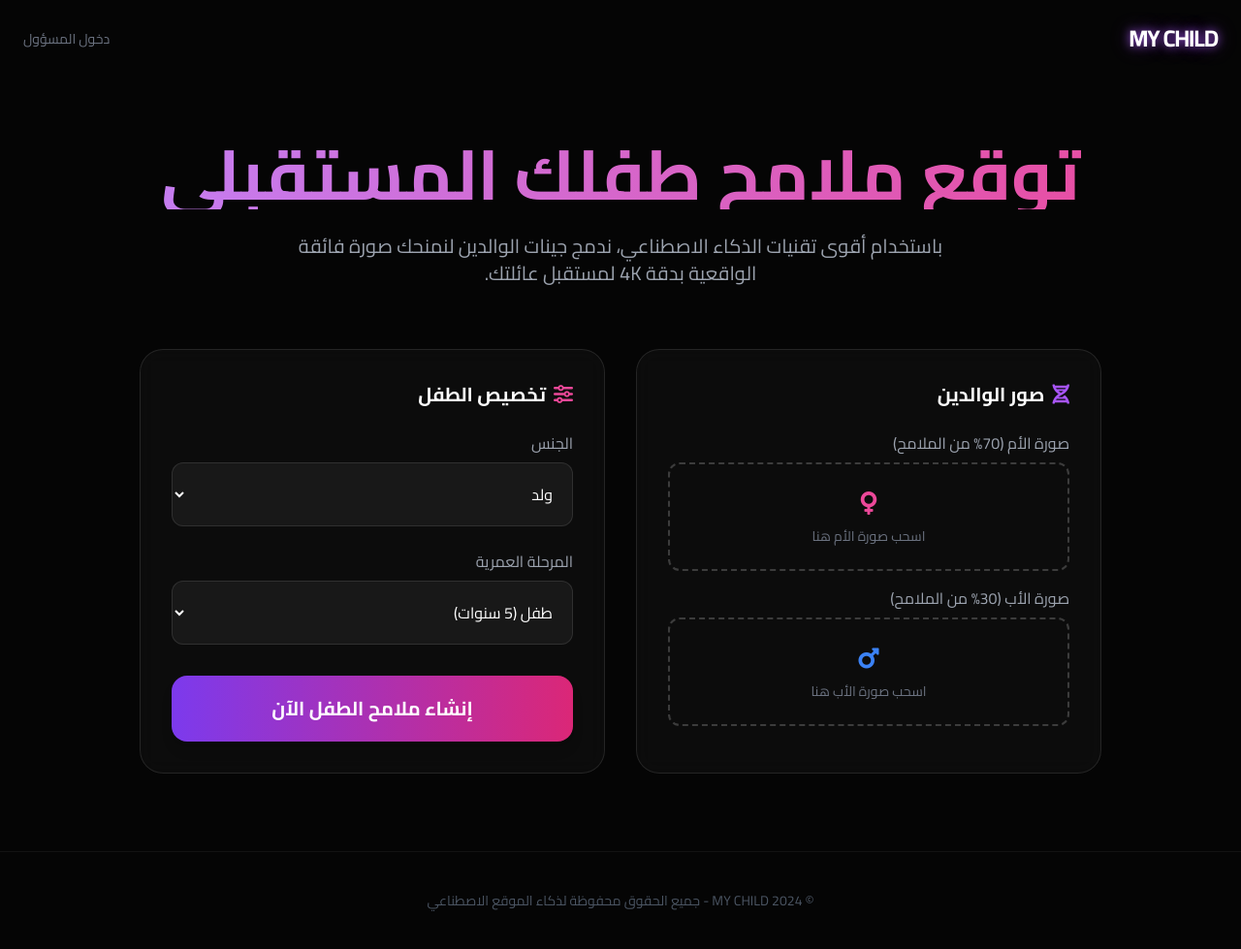
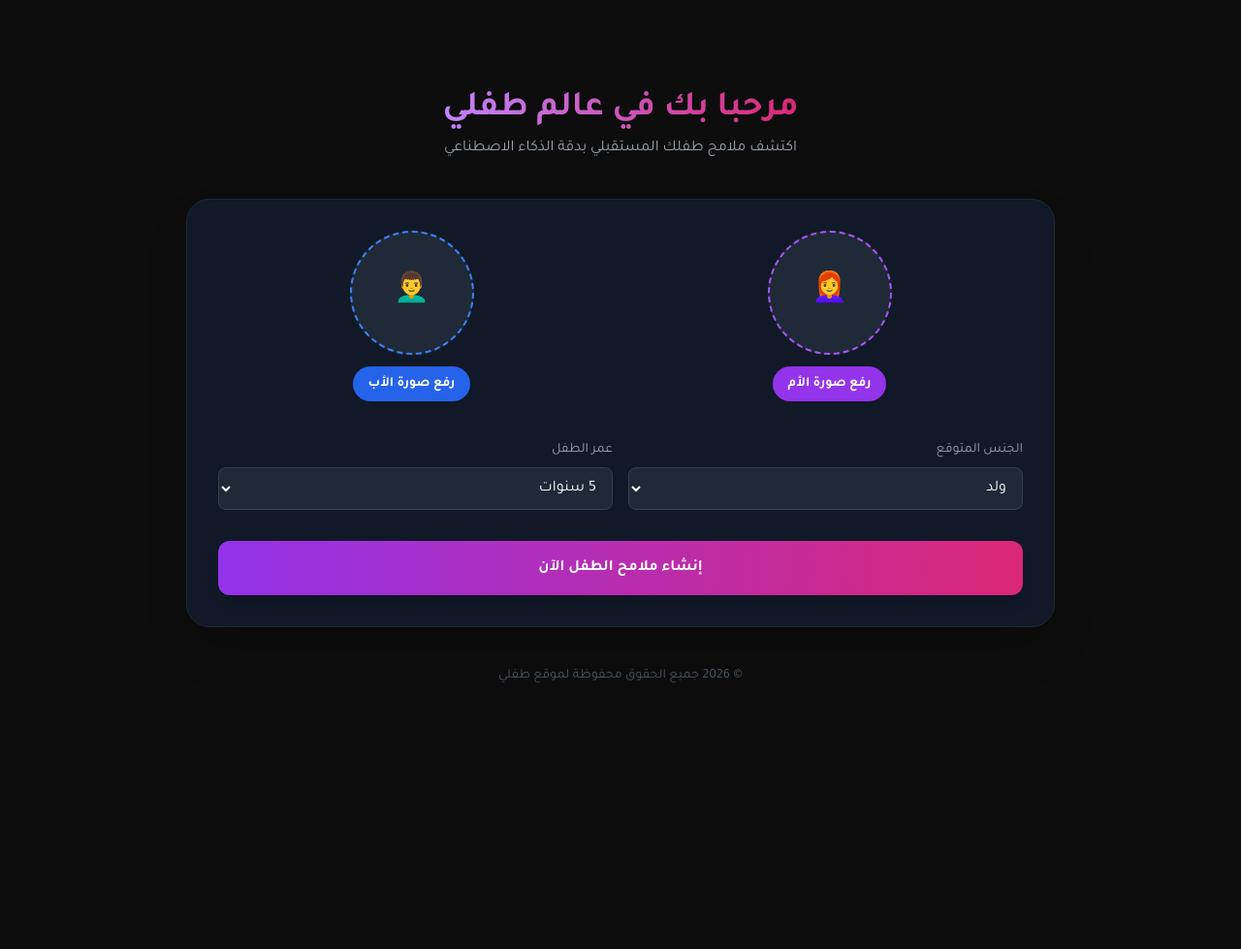
Before and after one commit to momenkun30-lab/My-Child, a website: page index.html in a window 1280 px wide. Shown: the whole page at 97% size. After the commit the page ends 800 px from the top, so only its background shows below. Drawn offline with nearby package versions, Linux system fonts and the light colour scheme.

Commit message:
Update index.html

```diff
--- a/index.html
+++ b/index.html
@@ -3,150 +3,112 @@
 <head>
     <meta charset="UTF-8">
     <meta name="viewport" content="width=device-width, initial-scale=1.0">
-    <title>My Child | مستقبل جيناتك بين يديك</title>
+    <title>طفلي المستقبلي - دمج الملامح بالذكاء الاصطناعي</title>
     <script src="https://cdn.tailwindcss.com"></script>
-    <link href="https://fonts.googleapis.com/css2?family=Cairo:wght@300;400;700&display=swap" rel="stylesheet">
-    <link rel="stylesheet" href="https://cdnjs.cloudflare.com/ajax/libs/font-awesome/6.0.0/css/all.min.css">
-
+    <link href="https://fonts.googleapis.com/css2?family=Tajawal:wght@400;700&display=swap" rel="stylesheet">
     <style>
         body {
-            font-family: 'Cairo', sans-serif;
-            background-color: #050505;
-            color: #ffffff;
-            overflow-x: hidden;
+            font-family: 'Tajawal', sans-serif;
+            background-color: #0d0d0d;
+            color: white;
         }
-        .neon-text {
-            text-shadow: 0 0 10px rgba(168, 85, 247, 0.8), 0 0 20px rgba(168, 85, 247, 0.4);
+        .neon-border {
+            box-shadow: 0 0 15px #bc13fe, 0 0 5px #bc13fe;
         }
-        .glass-card {
-            background: rgba(255, 255, 255, 0.03);
-            backdrop-filter: blur(10px);
-            border: 1px solid rgba(255, 255, 255, 0.1);
-            border-radius: 24px;
+        .preview-img {
+            width: 150px;
+            height: 150px;
+            object-fit: cover;
+            border-radius: 50%;
+            border: 3px solid #bc13fe;
+            display: none; /* مخفي افتراضياً حتى يتم اختيار صورة */
         }
-        .gradient-btn {
-            background: linear-gradient(90deg, #7c3aed, #db2777);
+        .upload-label {
             transition: all 0.3s ease;
         }
-        .gradient-btn:hover {
-            transform: translateY(-2px);
-            box-shadow: 0 10px 20px rgba(124, 58, 237, 0.4);
-        }
-        .upload-box {
-            border: 2px dashed rgba(255, 255, 255, 0.2);
-            transition: border-color 0.3s;
-        }
-        .upload-box:hover {
-            border-color: #7c3aed;
+        .upload-label:hover {
+            transform: scale(1.05);
+            filter: brightness(1.2);
         }
     </style>
 </head>
-<body>
+<body class="flex flex-col items-center justify-center min-h-screen p-4">
 
-    <nav class="p-6 flex justify-between items-center max-w-7xl mx-auto">
-        <div class="text-2xl font-bold tracking-tighter neon-text">MY CHILD</div>
-        <a href="admin.html" class="text-sm text-gray-500 hover:text-white transition">دخول المسؤول</a>
-    </nav>
-
-    <header class="text-center py-16 px-4">
-        <h1 class="text-5xl md:text-7xl font-bold mb-6 bg-clip-text text-transparent bg-gradient-to-r from-purple-400 to-pink-500">
-            توقع ملامح طفلك المستقبلي
+    <header class="text-center mb-10">
+        <h1 class="text-4xl font-bold text-transparent bg-clip-text bg-gradient-to-r from-purple-400 to-pink-600 mb-2">
+            مرحباً بك في عالم طفلي
         </h1>
-        <p class="text-gray-400 text-lg md:text-xl max-w-2xl mx-auto">
-            باستخدام أقوى تقنيات الذكاء الاصطناعي، ندمج جينات الوالدين لنمنحك صورة فائقة الواقعية بدقة 4K لمستقبل عائلتك.
-        </p>
+        <p class="text-gray-400">اكتشف ملامح طفلك المستقبلي بدقة الذكاء الاصطناعي</p>
     </header>
 
-    <main class="max-w-5xl mx-auto px-4 pb-20">
-        <div class="grid grid-cols-1 md:grid-cols-2 gap-8">
+    <main class="w-full max-w-4xl bg-gray-900 p-8 rounded-3xl border border-gray-800 shadow-2xl">
 
-            <div class="glass-card p-8">
-                <h2 class="text-xl font-bold mb-6 flex items-center">
-                    <i class="fas fa-dna ml-2 text-purple-500"></i> صور الوالدين
-                </h2>
+        <div class="grid grid-cols-1 md:grid-cols-2 gap-8 mb-10">
 
-                <div class="space-y-4">
-                    <label class="block">
-                        <span class="text-gray-400 mb-2 block">صورة الأم (70% من الملامح)</span>
-                        <div class="upload-box rounded-xl p-6 text-center cursor-pointer">
-                            <i class="fas fa-venus text-pink-500 text-2xl mb-2"></i>
-                            <p class="text-sm text-gray-500">اسحب صورة الأم هنا</p>
-                            <input type="file" class="hidden" accept="image/*">
+            <div class="flex flex-col items-center">
+                <label class="upload-label cursor-pointer flex flex-col items-center">
+                    <div id="motherPlaceholder" class="w-32 h-32 flex items-center justify-center bg-gray-800 rounded-full border-2 border-dashed border-purple-500 mb-3">
+                        <span class="text-3xl">👩‍🦰</span>
                     </div>
-                    </label>
-
-                    <label class="block">
-                        <span class="text-gray-400 mb-2 block">صورة الأب (30% من الملامح)</span>
-                        <div class="upload-box rounded-xl p-6 text-center cursor-pointer">
-                            <i class="fas fa-mars text-blue-500 text-2xl mb-2"></i>
-                            <p class="text-sm text-gray-500">اسحب صورة الأب هنا</p>
-                            <input type="file" class="hidden" accept="image/*">
-                        </div>
+                    <img id="motherPreview" class="preview-img mb-3" src="" alt="معاينة صورة الأم">
+                    <span class="bg-purple-600 px-4 py-2 rounded-full text-sm font-bold">رفع صورة الأم</span>
+                    <input type="file" id="motherInput" class="hidden" accept="image/*">
                 </label>
             </div>
+
+            <div class="flex flex-col items-center">
+                <label class="upload-label cursor-pointer flex flex-col items-center">
+                    <div id="fatherPlaceholder" class="w-32 h-32 flex items-center justify-center bg-gray-800 rounded-full border-2 border-dashed border-blue-500 mb-3">
+                        <span class="text-3xl">👨‍🦱</span>
+                    </div>
+                    <img id="fatherPreview" class="preview-img mb-3" src="" alt="معاينة صورة الأب" style="border-color: #3b82f6;">
+                    <span class="bg-blue-600 px-4 py-2 rounded-full text-sm font-bold">رفع صورة الأب</span>
+                    <input type="file" id="fatherInput" class="hidden" accept="image/*">
+                </label>
             </div>
 
-            <div class="glass-card p-8 flex flex-col justify-between">
-                <div>
-                    <h2 class="text-xl font-bold mb-6 flex items-center">
-                        <i class="fas fa-sliders-h ml-2 text-pink-500"></i> تخصيص الطفل
-                    </h2>
+        </div>
 
-                    <div class="space-y-6">
-                        <div>
-                            <label class="text-gray-400 mb-2 block">الجنس</label>
-                            <select id="gender" class="w-full bg-white/5 border border-white/10 p-4 rounded-xl outline-none focus:border-purple-500">
+        <div class="grid grid-cols-2 gap-4 mb-8">
+            <div class="flex flex-col">
+                <label class="mb-2 text-sm text-gray-400">الجنس المتوقع</label>
+                <select id="gender" class="bg-gray-800 border border-gray-700 rounded-lg p-3 outline-none focus:border-purple-500">
                     <option value="boy">ولد</option>
                     <option value="girl">بنت</option>
                 </select>
             </div>
-
-                        <div>
-                            <label class="text-gray-400 mb-2 block">المرحلة العمرية</label>
-                            <select id="age" class="w-full bg-white/5 border border-white/10 p-4 rounded-xl outline-none focus:border-purple-500">
-                                <option value="5">طفل (5 سنوات)</option>
-                                <option value="10">يافع (10 سنوات)</option>
-                                <option value="teen">مراهق (14-16 سنة)</option>
+            <div class="flex flex-col">
+                <label class="mb-2 text-sm text-gray-400">عمر الطفل</label>
+                <select id="age" class="bg-gray-800 border border-gray-700 rounded-lg p-3 outline-none focus:border-purple-500">
+                    <option value="5">5 سنوات</option>
+                    <option value="10">10 سنوات</option>
+                    <option value="teen">مراهق (15 سنة)</option>
                     <option value="25">شاب (25 سنة)</option>
                 </select>
             </div>
         </div>
+
+        <button id="generateBtn" class="w-full bg-gradient-to-r from-purple-600 to-pink-600 hover:from-purple-500 hover:to-pink-500 text-white font-bold py-4 rounded-xl shadow-lg transition-all transform hover:scale-[1.02] active:scale-95">
+            إنشاء ملامح الطفل الآن
+        </button>
+
+        <div id="resultArea" class="hidden mt-10 text-center border-t border-gray-800 pt-10">
+            <h2 class="text-2xl font-bold mb-4">ملامح طفلك المستقبلي</h2>
+            <div class="relative inline-block neon-border rounded-2xl overflow-hidden">
+                <img id="finalImage" src="" alt="النتيجة" class="max-w-full h-auto rounded-2xl transition-opacity duration-1000">
+                <div id="loadingOverlay" class="absolute inset-0 bg-black bg-opacity-50 flex items-center justify-center hidden">
+                    <div class="animate-spin rounded-full h-12 w-12 border-t-2 border-b-2 border-white"></div>
+                </div>
+            </div>
+            <p class="mt-4 text-gray-400 italic">تم الدمج بنسبة 70% ملامح الأم و 30% ملامح الأب</p>
         </div>
 
-                <button id="generateBtn" class="gradient-btn w-full py-5 rounded-2xl font-bold text-xl mt-8 shadow-lg">
-                    إنشاء ملامح الطفل الآن
-                </button>
-            </div>
-        </div>
-
-        <div id="resultArea" class="mt-12 hidden">
-            <div class="glass-card p-4 text-center">
-                <p class="text-purple-400 mb-4 animate-pulse">جاري دمج الجينات وتحليل الملامح...</p>
-                <div class="aspect-square max-w-md mx-auto bg-white/5 rounded-2xl overflow-hidden relative">
-                    <img id="finalImage" src="" class="w-full h-full object-cover">
-                </div>
-                <button class="mt-6 text-gray-400 hover:text-white border border-white/10 px-6 py-2 rounded-lg">
-                    <i class="fas fa-download ml-2"></i> تحميل الصورة بدقة 4K
-                </button>
-            </div>
-        </div>
     </main>
 
-    <footer class="text-center py-10 border-t border-white/5 text-gray-600 text-sm">
-        <p>© 2024 MY CHILD - جميع الحقوق محفوظة لذكاء الموقع الاصطناعي</p>
+    <footer class="mt-10 text-gray-600 text-sm">
+        &copy; 2026 جميع الحقوق محفوظة لموقع طفلي
     </footer>
 
-    <script>
-        const generateBtn = document.getElementById('generateBtn');
-        const resultArea = document.getElementById('resultArea');
-
-        generateBtn.addEventListener('click', () => {
-            // إظهار منطقة النتيجة وبدء الأنميشن
-            resultArea.classList.remove('hidden');
-            resultArea.scrollIntoView({ behavior: 'smooth' });
-
-            // هنا سيتم ربط الكود بملف المحرك script.js لاحقاً لإرسال الصور لـ Gemini
-        });
-    </script>
+    <script src="script.js"></script>
 </body>
 </html>
```
Lines whose indentation alone changed are shown as unchanged.
